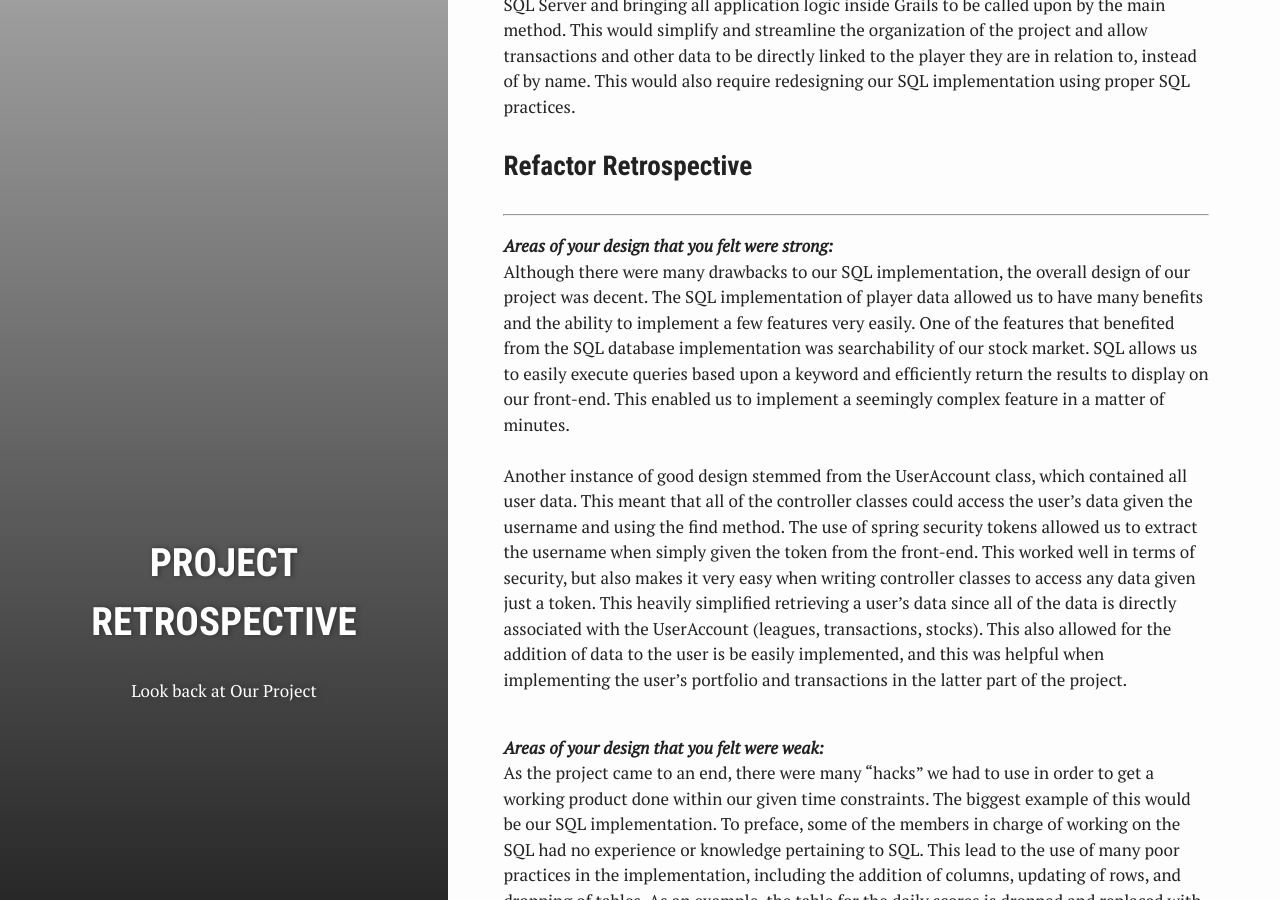
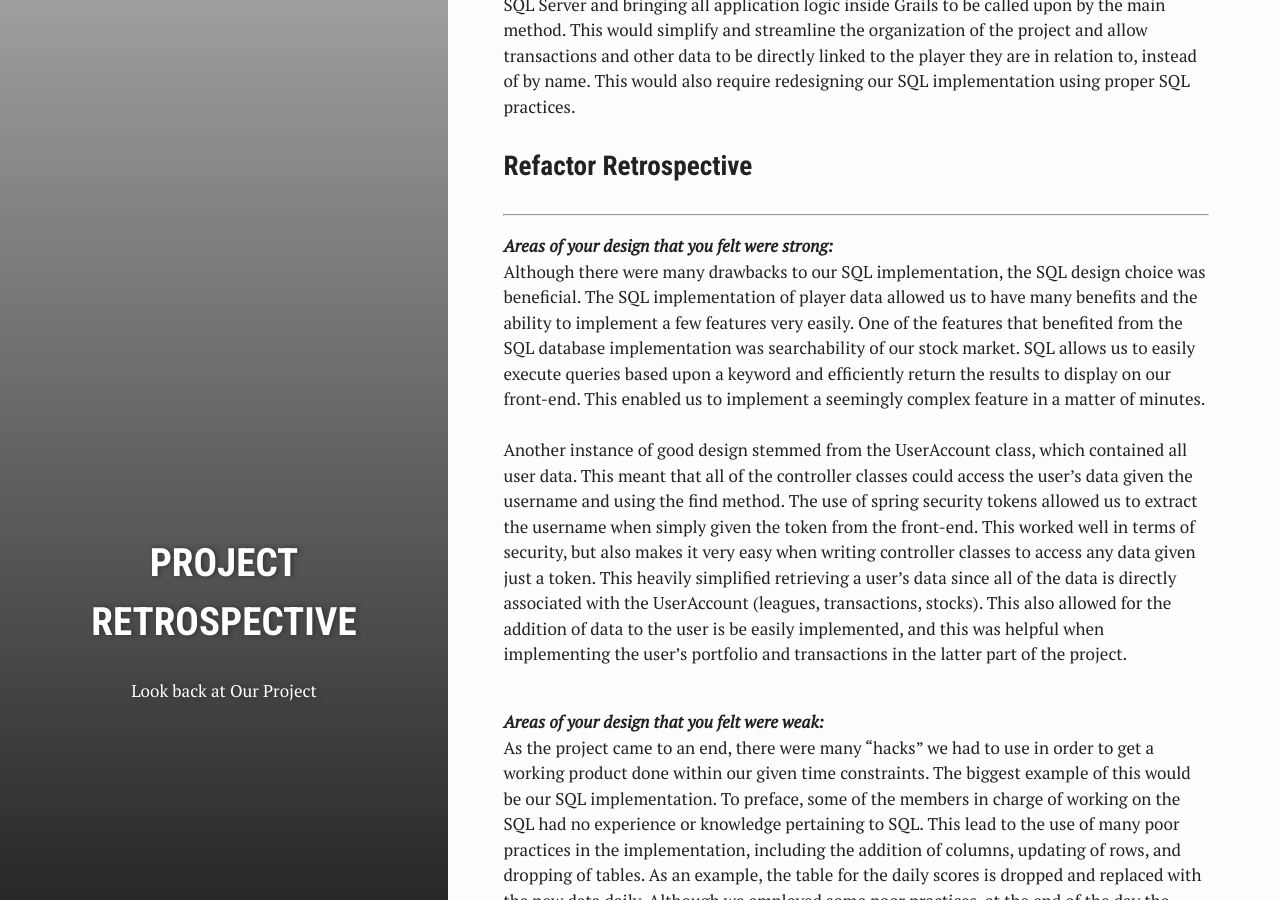
Before and after one commit to ufrauq/Ball-Street, a Jekyll site: the page built from proj_retro.md, in a window 1280 px wide and 900 px high, scrolled down 1956 px. Built offline with Jekyll 4.4.1, drawn with Linux system fonts in a browser that asks for light colours.

Commit message:
Update proj_retro.md

```diff
--- a/proj_retro.md
+++ b/proj_retro.md
@@ -69,7 +69,7 @@
 <hr>
 <p><i>  <b>Areas of your design that you felt were strong: </b></i><br>
 
-Although there were many drawbacks to our SQL implementation, the overall design of our project was decent. The SQL implementation of player data allowed us to have many benefits and the ability to implement a few features very easily. One of the features that benefited from the SQL database implementation was searchability of our stock market. SQL allows us to easily execute queries based upon a keyword and efficiently return the results to display on our front-end. This enabled us to implement a seemingly complex feature in a  matter of minutes.<br><br>
+Although there were many drawbacks to our SQL implementation, the SQL design choice was beneficial. The SQL implementation of player data allowed us to have many benefits and the ability to implement a few features very easily. One of the features that benefited from the SQL database implementation was searchability of our stock market. SQL allows us to easily execute queries based upon a keyword and efficiently return the results to display on our front-end. This enabled us to implement a seemingly complex feature in a  matter of minutes.<br><br>
 Another instance of good design stemmed from the UserAccount class, which contained all user data. This meant that all of the controller classes could access the user’s data given the username and using the find method. The use of spring security tokens allowed us to extract the username when simply given the token from the front-end. This worked well in terms of security, but also makes it very easy when writing controller classes to access any data given just a token. This heavily simplified retrieving a user’s data since all of the data is directly associated with the UserAccount (leagues, transactions, stocks). This also allowed for the addition of data to the user is be easily implemented, and this was helpful when implementing the user’s portfolio and transactions in the latter part of the project.
 
 
```
